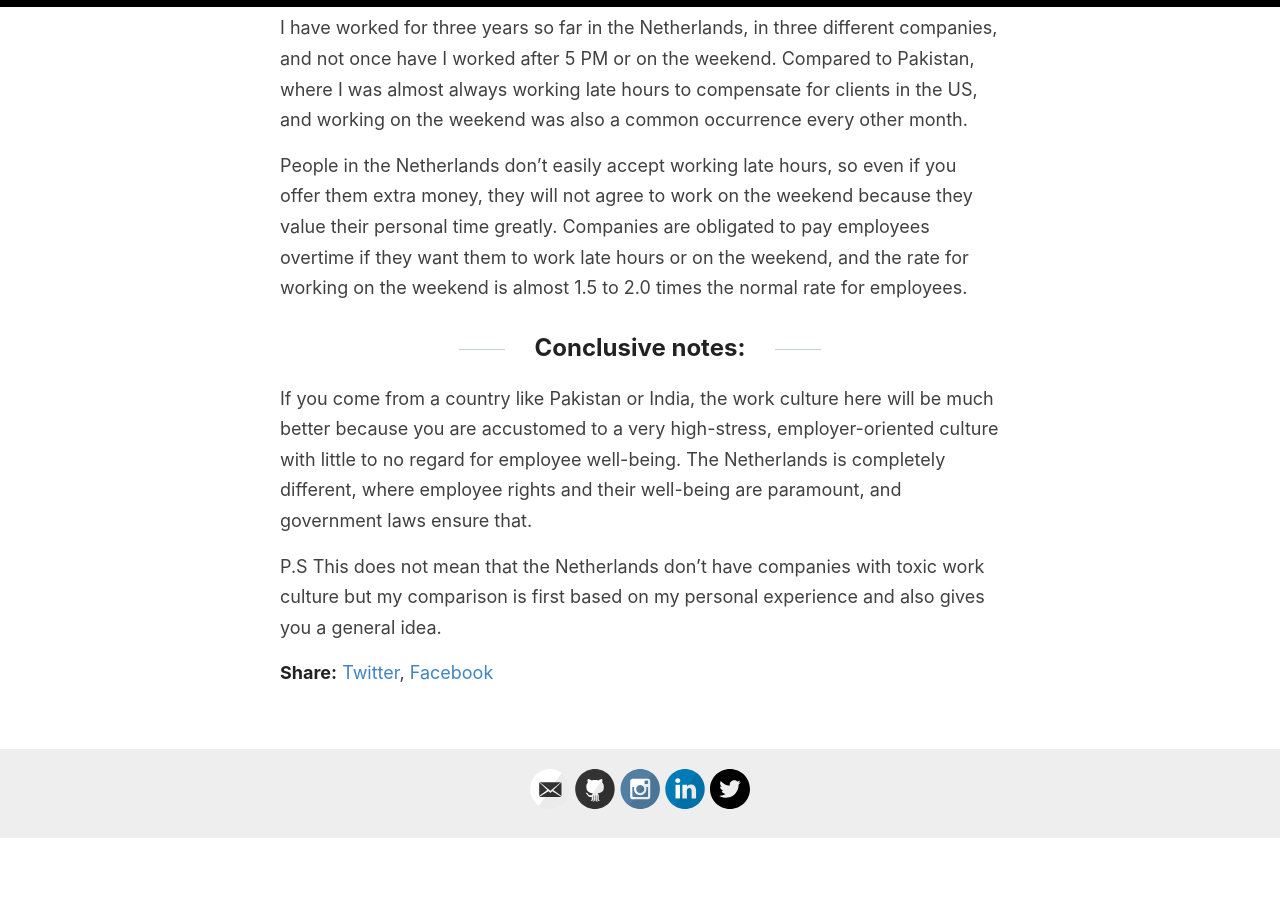
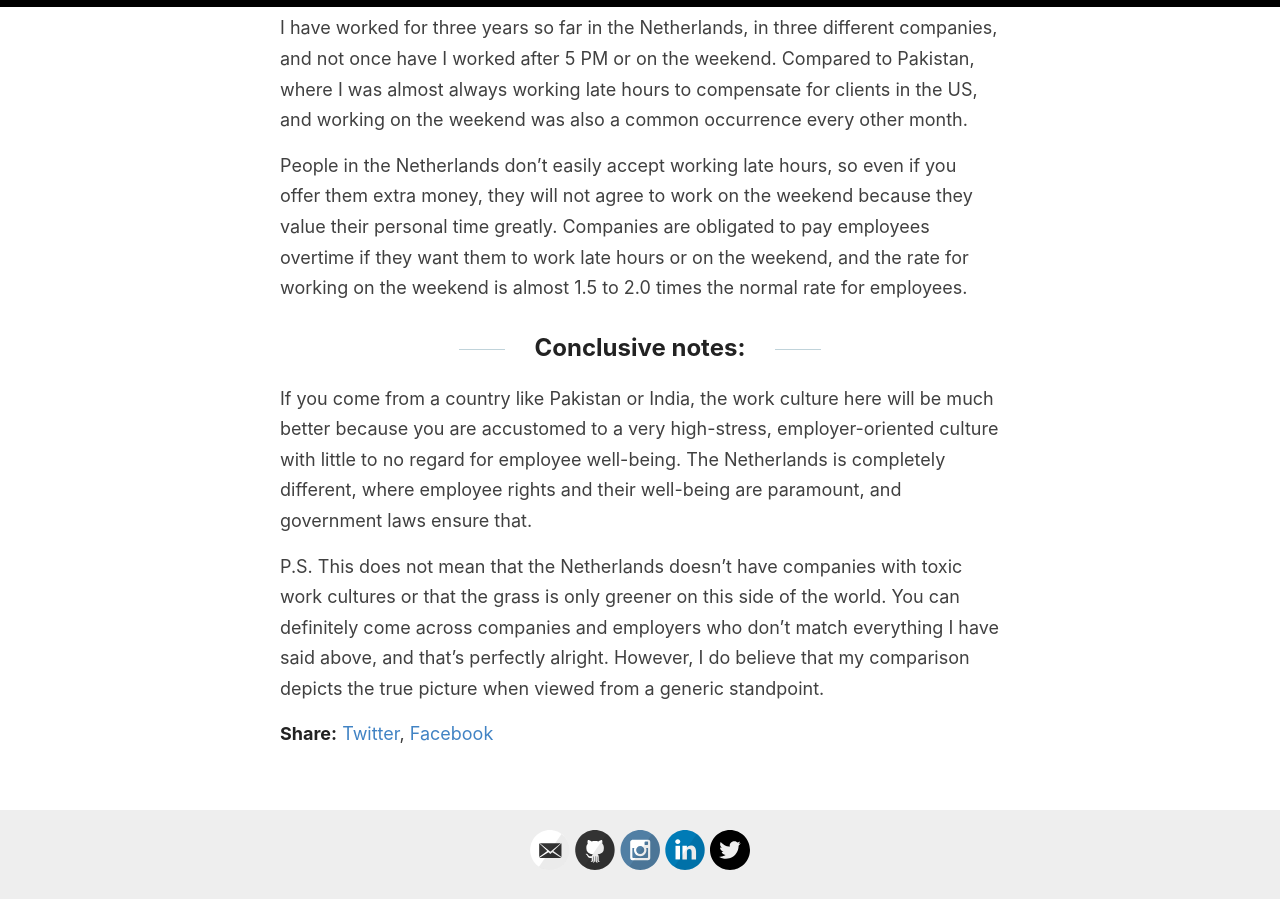
Before and after one commit to Ubaidbutt/ubaidbutt.github.io, a Jekyll site: the page built from _posts/2024-05-16-work-culture-pakistan-netherlands.md, in a window 1280 px wide and 900 px high, scrolled down 1418 px. Built offline with Jekyll 4.4.1, drawn with Linux system fonts in a browser that asks for light colours; before the commit the page ends 2256 px from its top, so only the background shows below that.

Commit message:
Fix some content in the post

```diff
--- a/_posts/2024-05-16-work-culture-pakistan-netherlands.md
+++ b/_posts/2024-05-16-work-culture-pakistan-netherlands.md
@@ -26,4 +26,4 @@ People in the Netherlands don’t easily accept working late hours, so even if y
 ## Conclusive notes:
 If you come from a country like Pakistan or India, the work culture here will be much better because you are accustomed to a very high-stress, employer-oriented culture with little to no regard for employee well-being. The Netherlands is completely different, where employee rights and their well-being are paramount, and government laws ensure that.
 
-P.S This does not mean that the Netherlands don’t have companies with toxic work culture but my comparison is first based on my personal experience and also gives you a general idea.
+P.S. This does not mean that the Netherlands doesn’t have companies with toxic work cultures or that the grass is only greener on this side of the world. You can definitely come across companies and employers who don't match everything I have said above, and that's perfectly alright. However, I do believe that my comparison depicts the true picture when viewed from a generic standpoint.
```
